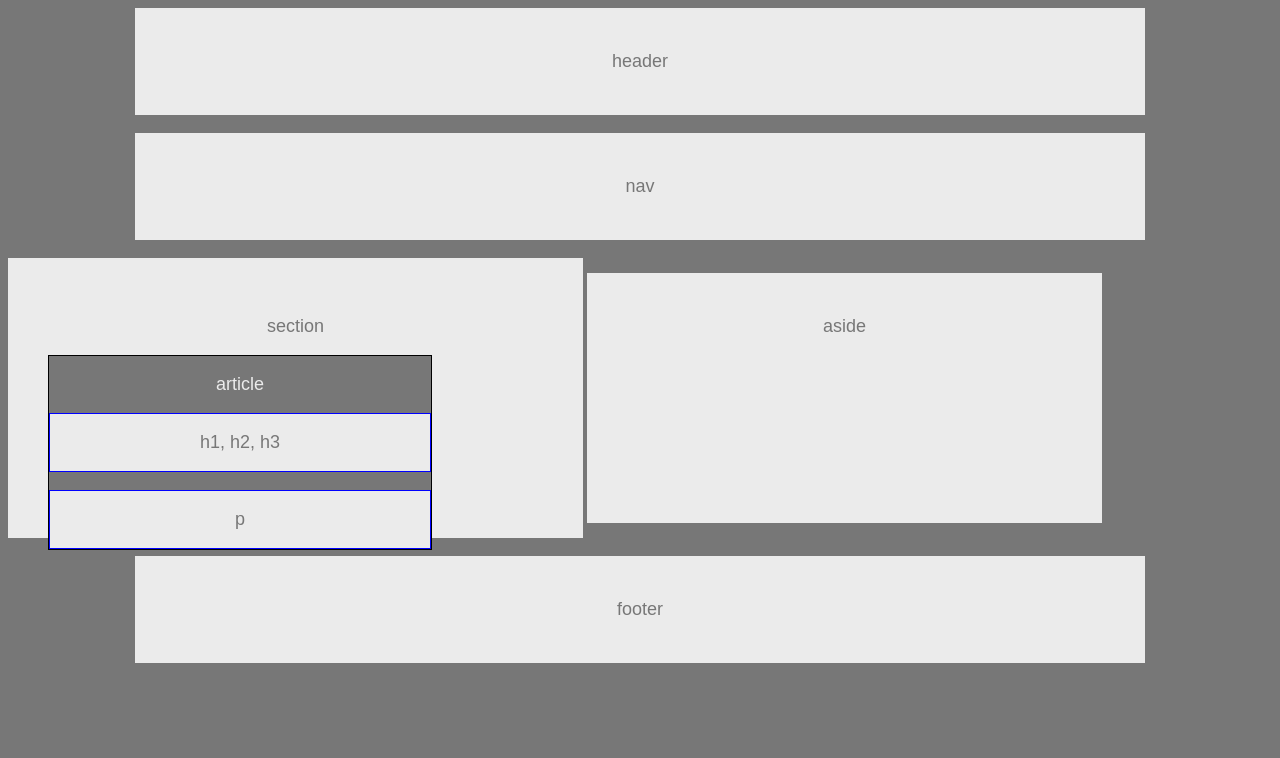
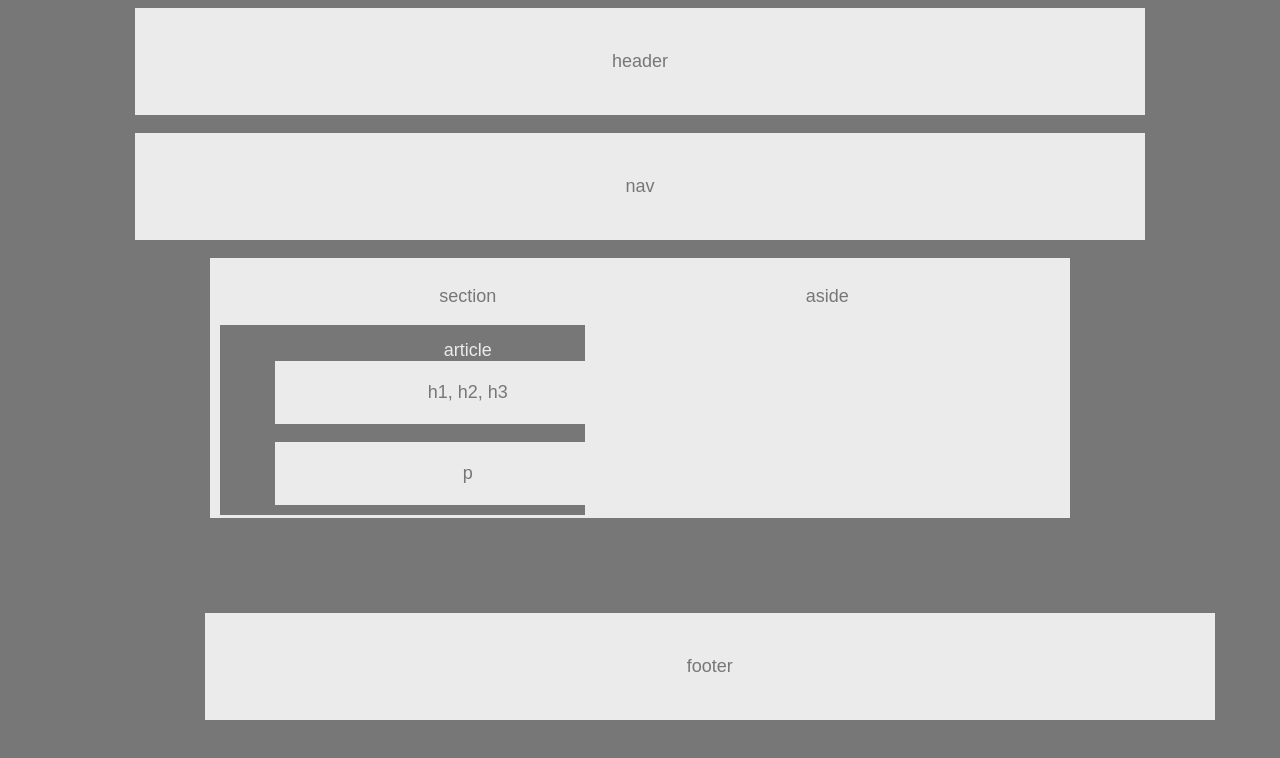
Before and after one commit to carltonhurdle/HW-Wireframe, a plain HTML site: page index.html in a window 1280 px wide. Drawn offline with Linux system fonts and the light colour scheme.

Commit message:
Looks great on chrome at 75%

```diff
--- a/index.html
+++ b/index.html
@@ -1,4 +1,8 @@
 <!DOCTYPE HTML>
+<!--Carlton Hurdle
+Bootcamp Rutgers Jan-Jul 2017
+Looks great in Chrome at 75% ratio
+-->
 <HTML>
 <HEAD>
 
@@ -24,11 +28,11 @@
 <p></p>
 
 
-
+<div id="sectionblock">
 <SECTION id="section">
 	<P>section</p>
 		<SECTION id="article">
-		<P>article</p>
+		<header>article</header>
 				<SECTION id="headers">
 					<P>h1, h2, h3</p>
 				</SECTION>
@@ -38,10 +42,12 @@
 				</SECTION>
 		</SECTION>
 </SECTION>
+</div id="sectionblock">
+<div id="asideblock">
 <SECTION id="aside">
 	<P>aside</p>
 </SECTION>
-
+</div id="asideblock">
 
 
 <p></p>
--- a/style.css
+++ b/style.css
@@ -1,3 +1,8 @@
+/*Carlton Hurdle
+Bootcamp Rutgers Jan-Jul 2017
+Looks great in Chrome at 75% ratio
+*/
+
 body {
 	background: #777;
 }
@@ -13,77 +18,93 @@ section {
 p {
 	font-family: 'Arial', 'Helvetica Neue', Helvetica, sans-serif;
 	font-size: 18px;
+	text-align: center;
 }
 
 #header {
 	width: 960px;
 	padding: 25px;
 	background: #ebebeb;
+	color: #777;
+	font-family: 'Arial', 'Helvetica Neue', Helvetica, sans-serif;
+	font-size: 18px;
 	text-align: center;
-	color: #777;
 }
 
 #nav {
 	width: 960px;
 	padding: 25px;
 	background: #ebebeb;
-	text-align: center;
 	color: #777;
 }
 
+#sectionblock {
+	width: 100%;
+	position: relative;
+}
+
 #section {
-	position: relative;
+	position: absolute;
+	left: 16%;
 	width: 495px;
 	height: 200px;
-	padding: 40px;
+	padding: 10px 10px 50px 10px;
 	background: #ebebeb;
-	text-align: center;
 	color: #777;
-	display: inline-block;
-	margin: auto;
-}
-
-#aside {
-	position: relative;
-	width: 465px;
-	height: 200px;
-	background: #ebebeb;
-	text-align: center;
-	padding: 25px;
-	color: #777;
-	display: inline-block;
 }
 
 #article {
-	border: 1px solid black;
-	position: absolute;
+	margin: auto;
 	background: #777;
+	color: #ebebeb;
+	padding: 15px 40px 10px 40px;
+}
+
+header {
+	font-family: 'Arial', 'Helvetica Neue', Helvetica, sans-serif;
+	font-size: 18px;
 	text-align: center;
-	color: #ebebeb;
 }
 
 #headers {
 	background: #ebebeb;
- 	border: 1px solid blue;
  	width: 380px;
-	text-align: center;
 	color: #777;
+	padding: 3px;
 }
 
 #paragraph {
 	background: #ebebeb;
-	border: 1px solid blue;
 	width: 380px;
-	text-align: center;
 	color: #777;
+	padding: 3px;
+}
+
+#asideblock {
+	width: 100%;
+	position: relative;
+}
+
+#aside {
+	position: absolute;
+	right: 16%;
+	width: 465px;
+	height: 200px;
+	background: #ebebeb;
+	padding: 10px 10px 50px 10px;
+	color: #777;
+	display: inline-block;
 }
 
 #footer {
 	width: 960px;
 	background: #ebebeb;
-	text-align: center;
 	padding: 25px;
 	color: #777;
+	position: absolute;
+	bottom: 10%;
+	left: 16%;
+	right: 50%;
 }
 
 section.clear {
```
